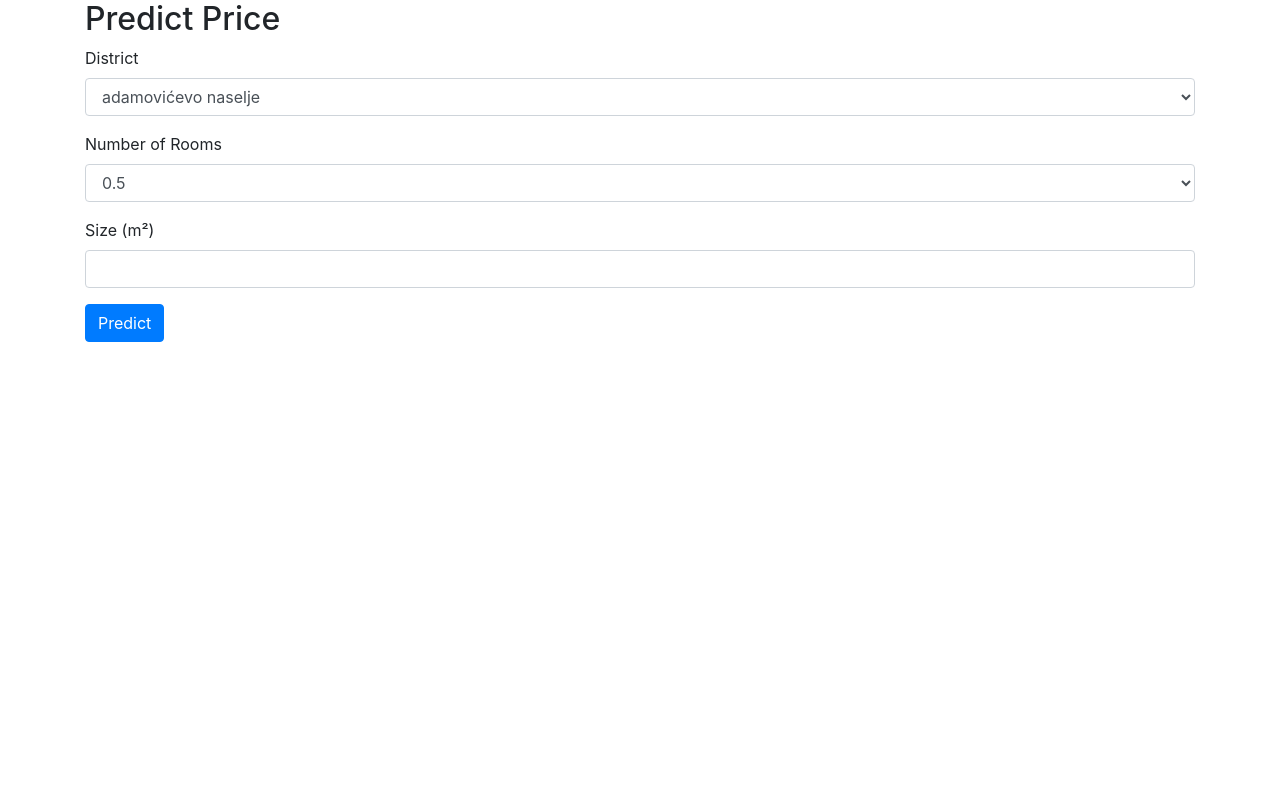
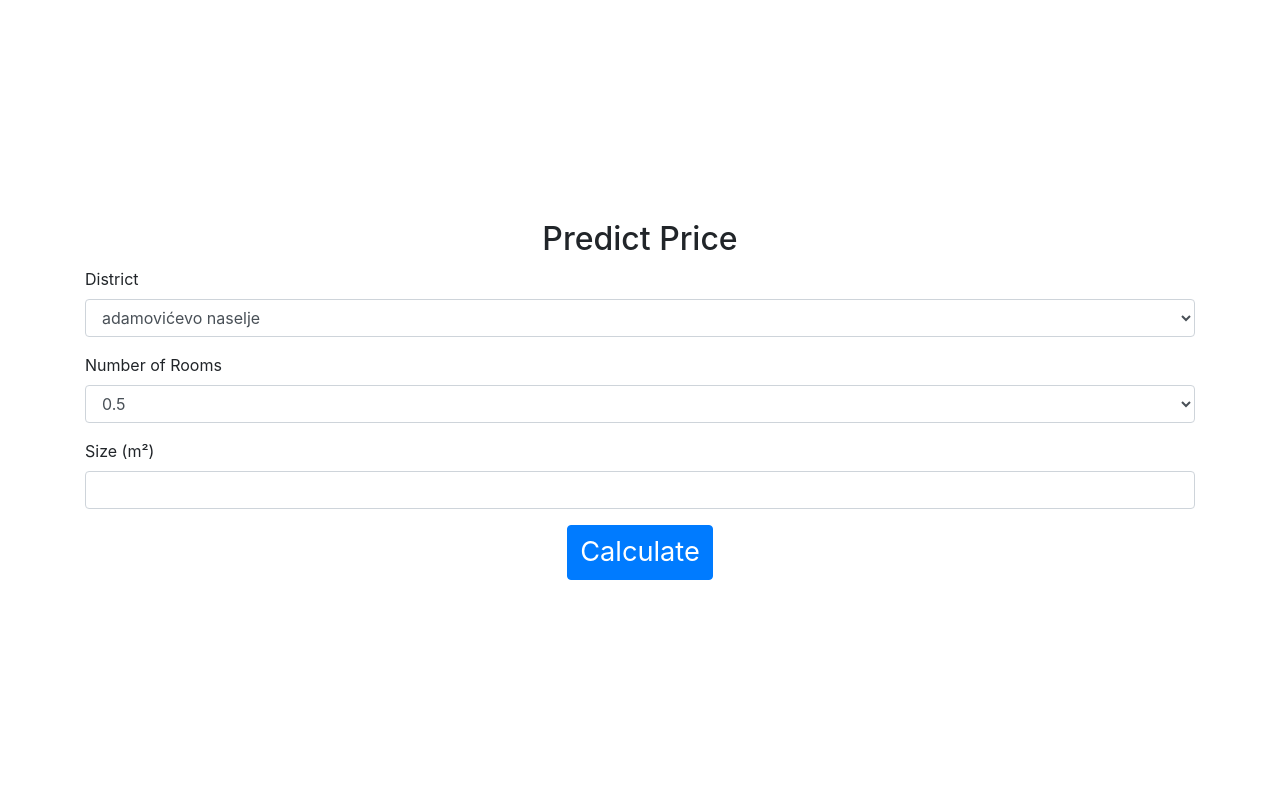
Before and after one commit to ValeriiLindenPy/SerbiaEstateEvaluation, a Flask app: page /predict in a window 1280 px wide. Run offline with Flask 3, Linux system fonts and the light colour scheme; parts of the project's set-up code (start-up, migrations or seed data) failed here and were passed over; some libraries are stand-ins or nearby versions.

Commit message:
html fix

```diff
--- a/server/app.py
+++ b/server/app.py
@@ -1,7 +1,7 @@
 from flask import Flask, render_template, request, jsonify
 from flask_wtf import FlaskForm
 from wtforms import StringField, FloatField, SelectField, SubmitField
-from wtforms.validators import DataRequired
+from wtforms.validators import DataRequired, NumberRange
 from utils import load_externals, predict_price_from_input, get_parametral_data
 
 app = Flask(__name__)
@@ -16,8 +16,8 @@ class PredictForm(FlaskForm):
     num_rooms_choices = [(str(room), str(room)) for room in rooms_number_list]
     district = SelectField('District', choices=district_choices, validators=[DataRequired()])
     num_rooms = SelectField('Number of Rooms', choices=num_rooms_choices, validators=[DataRequired()])
-    size_sqm = FloatField('Size (m²)', validators=[DataRequired()])
-    submit = SubmitField('Predict')
+    size_sqm = FloatField('Size (m²)', validators=[DataRequired(), NumberRange(min=16, max=280)])
+    submit = SubmitField('Calculate')
 
 @app.route("/")
 def hello_world():
--- a/server/templates/predict.html
+++ b/server/templates/predict.html
@@ -7,24 +7,45 @@
     <link rel="stylesheet" href="https://maxcdn.bootstrapcdn.com/bootstrap/4.5.2/css/bootstrap.min.css">
 </head>
 <body>
-    <div class="container">
-        <h2>Predict Price</h2>
+    <div class="container" >
+        <div class="row align-items-center" style="height: 100vh;">
+            <div class="col">
+                <div class="text-center"><h2>Predict Price</h2></div>
+
                 <form method="POST" action="/predict">
                     {{ form.hidden_tag() }}
                     <div class="form-group">
                         {{ form.district.label }}
                         {{ form.district(class="form-control") }}
                     </div>
+                    <!-- Display district validation errors -->
+                    {% for error in form.district.errors %}
+                        <div class="alert alert-danger">{{ error }}</div>
+                    {% endfor %}
+
                     <div class="form-group">
                         {{ form.num_rooms.label }}
                         {{ form.num_rooms(class="form-control") }}
                     </div>
+                    <!-- Display num_rooms validation errors -->
+                    {% for error in form.num_rooms.errors %}
+                        <div class="alert alert-danger">{{ error }}</div>
+                    {% endfor %}
+
                     <div class="form-group">
                         {{ form.size_sqm.label }}
                         {{ form.size_sqm(class="form-control") }}
                     </div>
-            <button type="submit" class="btn btn-primary">Predict</button>
+                    <!-- Display size_sqm validation errors -->
+                    {% for error in form.size_sqm.errors %}
+                        <div class="alert alert-danger">{{ error }}</div>
+                    {% endfor %}
+
+                    <div class="text-center">
+                        <button type="submit" class="btn btn-primary" style="font-size: 1.7em;">Calculate</button>
+                    </div>
                 </form>
+
                 {% if predicted_price %}
                     <div class="mt-3">
                         <h2>Predicted Price:</h2>
@@ -32,6 +53,7 @@
                     </div>
                 {% endif %}
             </div>
-
+        </div>
+    </div>
 </body>
 </html>
```
Also changed, not shown: server/templates/index.html (+7 -3 lines). Lines whose indentation alone changed are shown as unchanged.
